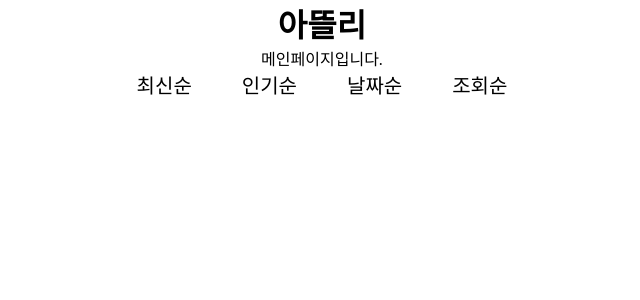
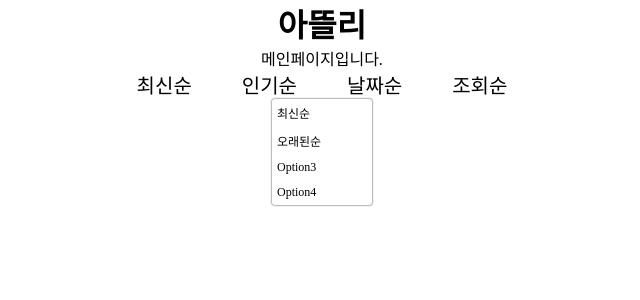
Before and after one commit to P1su/ARTLY, a React (Vite) app in the folder client/: page / in a window 1280 px wide. Shown: the top 300 px of the page, without its empty margins (318-958 px from the left). Built offline with nearby package versions, Linux system fonts and the light colour scheme.

Commit message:
feat: Dropdown 컴포넌트 제작

```diff
--- /dev/null
+++ b/client/src/components/Dropdown/Dropdown.jsx
@@ -0,0 +1,14 @@
+import styles from './Dropdown.module.css';
+
+export default function Dropdown() {
+  const tmp = ['최신순', '오래된순', 'Option3', 'Option4'];
+  return (
+    <div className={styles.layout}>
+      <ul className={styles.dropdownList}>
+        {tmp.map((item) => (
+          <li>{item}</li>
+        ))}
+      </ul>
+    </div>
+  );
+}
--- /dev/null
+++ b/client/src/components/Dropdown/Dropdown.module.css
@@ -0,0 +1,24 @@
+.layout {
+  display: flex;
+}
+
+.dropdownList {
+  display: flex;
+  flex-direction: column;
+
+  border-radius: 2px;
+  box-shadow: 0 0 2px;
+}
+
+.dropdownList li {
+  width: 10rem;
+  padding: 0.5rem;
+
+  font-size: 12px;
+
+  cursor: pointer;
+}
+
+.dropdownList li:hover {
+  background: #efefef;
+}
--- a/client/src/components/FilterTab/FilterTab.module.css
+++ b/client/src/components/FilterTab/FilterTab.module.css
@@ -4,11 +4,12 @@
 
 .filterList {
   display: flex;
+
   gap: 5rem;
 }
 
 .filterItem {
+  font-size: 20px;
+
   cursor: pointer;
-
-  font-size: 20px;
 }
--- a/client/src/pages/Main/Main.jsx
+++ b/client/src/pages/Main/Main.jsx
@@ -1,5 +1,6 @@
 import styles from './Main.module.css';
 import FilterTab from '../../components/FilterTab/FilterTab';
+import Dropdown from '../../components/Dropdown/Dropdown';
 
 export default function Main() {
   const filterList = ['최신순', '인기순', '날짜순', '조회순'];
@@ -9,6 +10,7 @@ export default function Main() {
       <h1>아뜰리</h1>
       메인페이지입니다.
       <FilterTab filterList={filterList} />
+      <Dropdown />
     </div>
   );
 }
--- a/client/src/pages/Main/Main.module.css
+++ b/client/src/pages/Main/Main.module.css
@@ -3,5 +3,7 @@
   flex-direction: column;
   align-items: center;
 
+  height: 100vh;
+
   font-size: 16px;
 }
```
